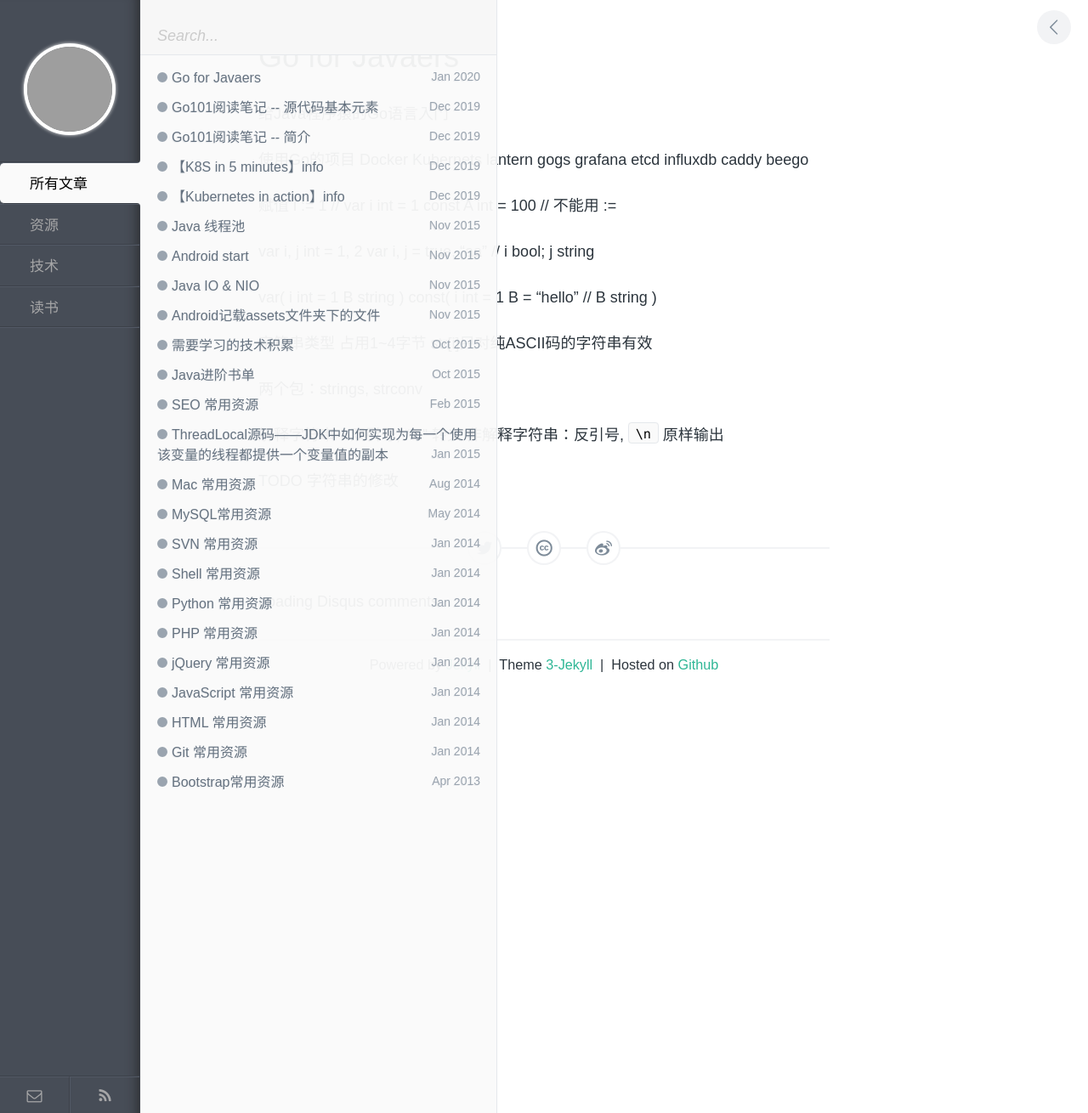
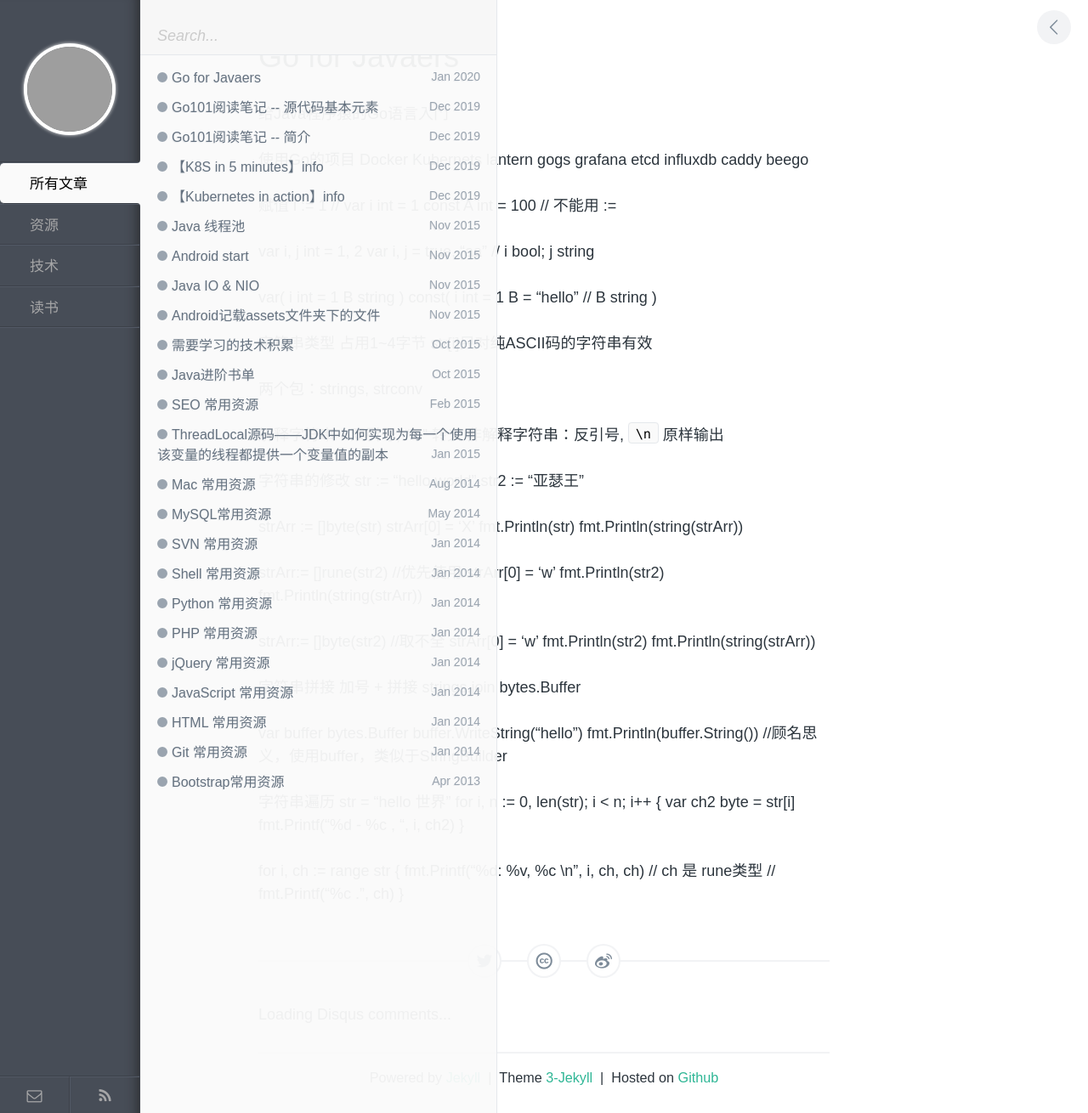
Before and after one commit to Arther-X/Arther-X.github.io, a Jekyll site: the page built from _posts/book/2020-01-04-go-for-javaer.md, in a window 1280 px wide. Shown: the whole page at 85% size. Built offline with Jekyll 4.4.1, drawn with Linux system fonts in a browser that asks for light colours; comment, search, counter and statistics services are not loaded; grey boxes are pictures that could not be loaded.

Commit message:
[BLOG][COMMIT][ArtherX] update reading go for javaer string

```diff
--- a/_posts/book/2020-01-04-go-for-javaer.md
+++ b/_posts/book/2020-01-04-go-for-javaer.md
@@ -43,4 +43,43 @@ str[i]只对纯ASCII码的字符串有效
 解释字符串：双引号, "\n" 转义
 非解释字符串：反引号, `\n` 原样输出
 
-TODO 字符串的修改
+字符串的修改
+str := "hello world"
+str2 := "亚瑟王"
+
+strArr := []byte(str)
+strArr[0] = 'X'
+fmt.Println(str)
+fmt.Println(string(strArr))
+
+strArr:= []rune(str2) //优先使用
+strArr[0] = 'w'
+fmt.Println(str2)
+fmt.Println(string(strArr))
+
+strArr:= []byte(str2) //取不全
+strArr[0] = 'w'
+fmt.Println(str2)
+fmt.Println(string(strArr))
+
+
+字符串拼接
+加号 + 拼接
+strings.join
+bytes.Buffer
+
+var buffer bytes.Buffer
+buffer.WriteString("hello")
+fmt.Println(buffer.String()) //顾名思义，使用buffer，类似于StringBuilder
+
+字符串遍历
+str = "hello 世界"
+for i, n := 0, len(str); i < n; i++ {
+	var ch2 byte = str[i]
+	fmt.Printf("%d - %c , ", i, ch2)
+}
+
+for i, ch := range str {
+	fmt.Printf("%d: %v, %c \n", i, ch, ch) // ch 是 rune类型
+	// fmt.Printf("%c .", ch)
+}
```
